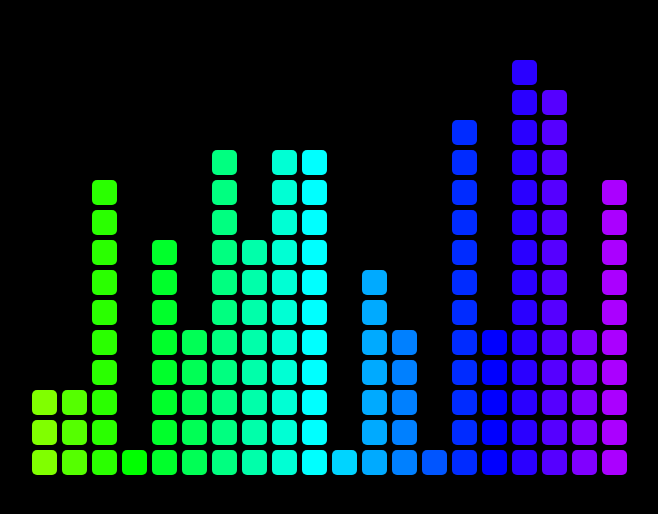
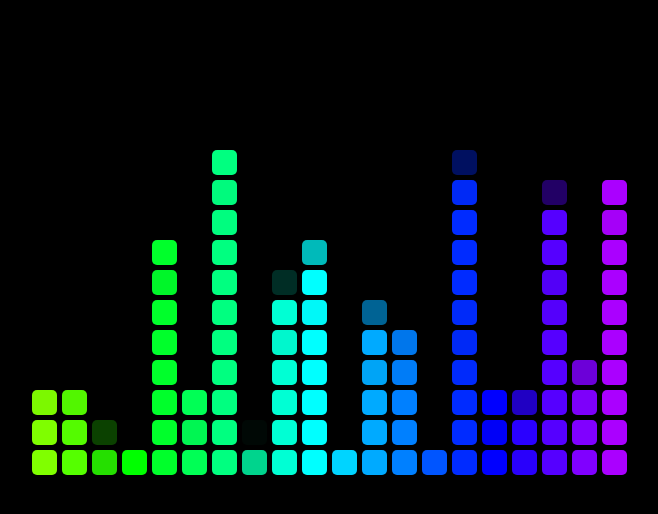
Before and after one commit to hayate4th/hayate4th.github.io, a React app: page / in a window 1280 px wide. Shown: the part 126-640 px from the top of the page, without its empty margins (311-969 px from the left). Built offline with nearby package versions, Linux system fonts and the light colour scheme.

Commit message:
Add up down moving animations to the MusicBlock components

```diff
--- a/src/App.tsx
+++ b/src/App.tsx
@@ -10,6 +10,7 @@ const App = () => {
 
     for (let i = 0; i < columnLength; i++) {
       results.push({
+        id: i,
         length: Math.floor(Math.random() * 15) + 1,
         color: 10 * (i + startColor),
       });
@@ -17,11 +18,7 @@ const App = () => {
     return results;
   };
 
-  return (
-    <>
-      <MusicGraphics columnProps={createColumnProps(20)} />
-    </>
-  );
+  return <MusicGraphics columnProps={createColumnProps(20)} />;
 };
 
 export default App;
--- a/src/components/MusicBlock/index.tsx
+++ b/src/components/MusicBlock/index.tsx
@@ -5,11 +5,10 @@ type MusicBlockProps = {
   color: number;
 };
 
-export const baseClass = "music-block";
 const MusicBlock: React.FC<MusicBlockProps> = ({ color }) => {
   return (
     <Block
-      className={`${baseClass}-${color}`}
+      className="animated-music-block"
       style={{ backgroundColor: `hsl(${color}, 100%, 50%)` }}
     />
   );
--- a/src/components/MusicColumn/index.tsx
+++ b/src/components/MusicColumn/index.tsx
@@ -1,17 +1,33 @@
-import React from "react";
+import React, { useEffect } from "react";
 import styled from "styled-components";
+import anime from "animejs";
 
 import MusicBlock from "../MusicBlock";
 
 export type Props = {
+  id: number;
   length: number;
   color: number;
 };
 
-const MusicColumn: React.FC<Props> = ({ length, color }) => {
+const MusicColumn: React.FC<Props> = ({ id, length, color }) => {
+  useEffect(() => {
+    anime({
+      targets: `.animated-music-column-${id} .animated-music-block`,
+      opacity: ["0", "1"],
+      delay: anime.stagger(anime.random(10, 50), {
+        grid: [1, length],
+        from: "last",
+      }),
+      direction: "alternate",
+      duration: 150,
+      loop: true,
+    });
+  }, [id, length]);
+
   const range = Array.from({ length }, (v, k) => k);
   return (
-    <Column>
+    <Column className={`animated-music-column-${id}`}>
       {range.map((index) => (
         <MusicBlock key={index} color={color} />
       ))}
```
